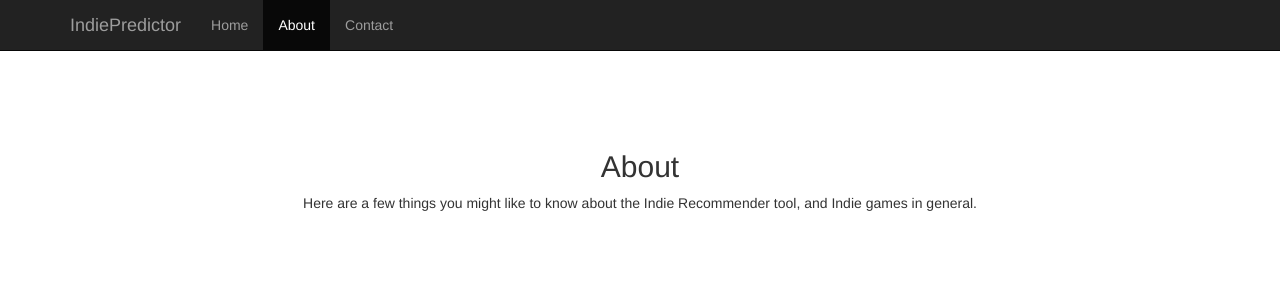
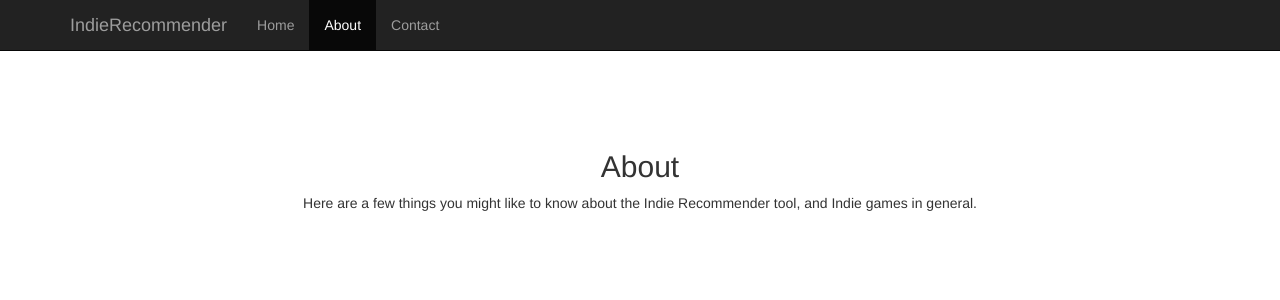
Before and after one commit to rmredd/IndieRecommender, a Flask app: page /about in a window 1280 px wide. Shown: the top 300 px of the page. Run offline with Flask 2, Linux system fonts and the light colour scheme; parts of the project's set-up code (start-up, migrations or seed data) failed here and were passed over; some libraries are stand-ins or nearby versions.

Commit message:
Updated index.html to use base.html base template

```diff
--- a/app/templates/about.html
+++ b/app/templates/about.html
@@ -6,6 +6,8 @@
 {% endblock %}
 
 {% block body %}
+    <div class="starter-template">
         <h2>About</h2>
         <p>Here are a few things you might like to know about the Indie Recommender tool, and Indie games in general.</p>
+    </div>
 {% endblock %}
--- a/app/templates/base.html
+++ b/app/templates/base.html
@@ -41,7 +41,7 @@
            <span class="icon-bar"></span>
            <span class="icon-bar"></span>
          </button>
-         <a class="navbar-brand" href="#">IndiePredictor</a>
+         <a class="navbar-brand" href="#">IndieRecommender</a>
        </div>
        <div class="collapse navbar-collapse">
          <ul class="nav navbar-nav">
@@ -56,14 +56,15 @@
 
   <div class="container">
 
-    <div class="starter-template">
-      {% block body %} {% endblock %}
-    </div>
+    {% block body %} {% endblock %}
 
     <script src="https://code.jquery.com/jquery-1.10.2.min.js"></script>
     <script src="static/js/bootstrap.min.js"></script>
 
   </div> <!-- /.container-->
+
+  {% block morecontent %}
+  {% endblock %}
 
 
    <!-- Bootstrap core JavaScript
--- a/app/views.py
+++ b/app/views.py
@@ -47,6 +47,9 @@ def games_output():
   #pull 'ID' from input field and store it
   game = request.args.get('ID')
 
+  #Get whether or not the checkboxes are checked
+
+
   with db:
     cur = db.cursor()
     #just select the city from the world_innodb that the user inputs
```
